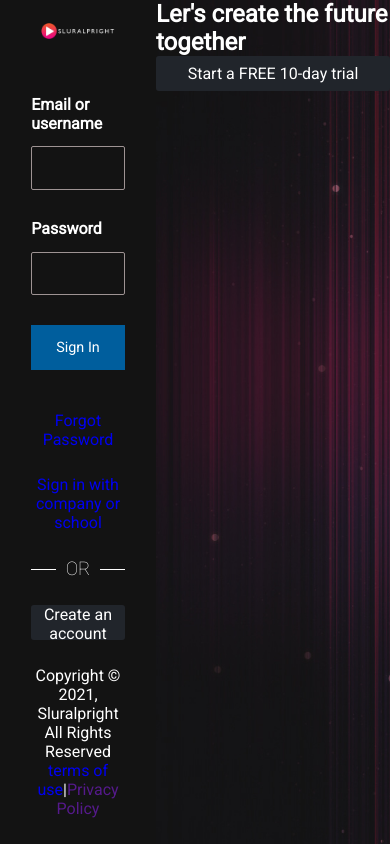
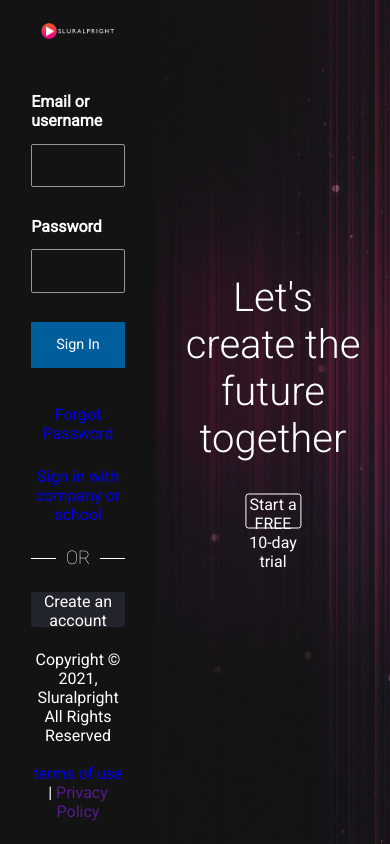
Before and after one commit to Nazaf64/pluralsight-login-replica, a plain HTML site: page index.html in a window 390 px wide. Drawn offline with Linux system fonts and the light colour scheme.

Commit message:
non-responsive webpage complete

```diff
--- a/index.html
+++ b/index.html
@@ -43,7 +43,8 @@
 
                 <div id="footer">
                     <p>Copyright &copy; 2021, Sluralpright All Rights Reserved</p>
-                    <p><a href="#">terms of use</a>|<a href="">Privacy Policy</a></p>
+                    <br>
+                    <p><a href="#">terms of use</a> | <a href="">Privacy Policy</a></p>
 
                 </div>
             </div>
@@ -52,8 +53,11 @@
         </section>
 
         <section id="bg-section">
-            <h1>Ler's create the future together</h1>
-            <button>Start a FREE 10-day trial</button>
+            <div id="bg-content">
+                <h1>Let's create the future together</h1>
+                <button>Start a FREE 10-day trial</button>
+            </div>
+
         </section>
 
 
--- a/style.css
+++ b/style.css
@@ -82,6 +82,33 @@ img{
     background-image: url('images/login-bg.jpg');
     background-size: cover;
     height: 100vh;
+    position: relative;
+}
+
+#bg-content{
+    box-sizing: border-box;
+    text-align: center;
+    width: 80%;
+    margin: auto;
+
+    position: absolute;
+    top: 50%;
+    left: 50%;
+
+    transform: translate(-50%, -50%);
+}
+
+#bg-content h1{
+    font-weight: 300;
+    font-size: 2.5em;
+    margin-bottom: 0.8em;
+}
+
+#bg-content button {
+    border: 1px solid white;
+    background-color: rgb(0, 0, 0, 0);
+    width: 30%;
+    box-sizing: border-box;
 }
 
 #footer {
```
